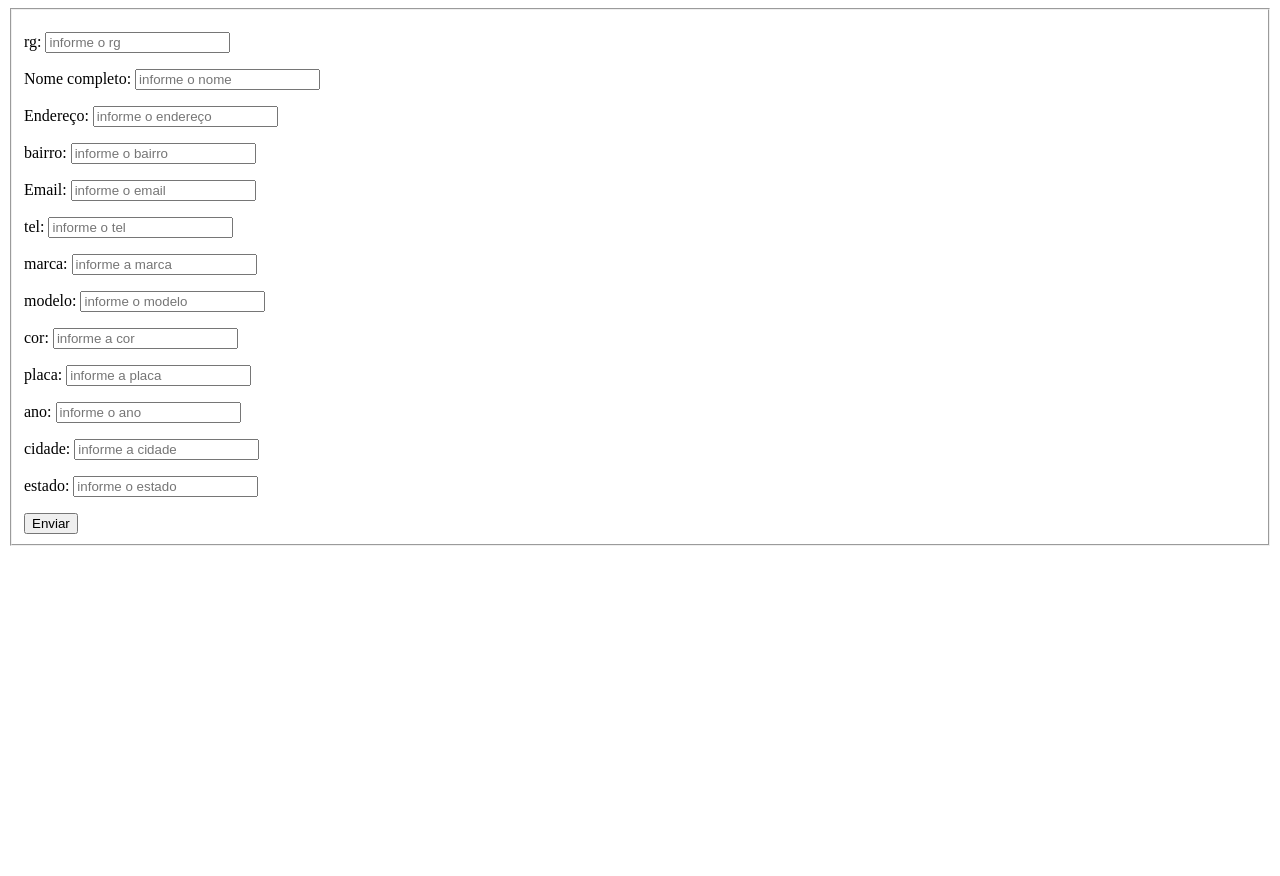
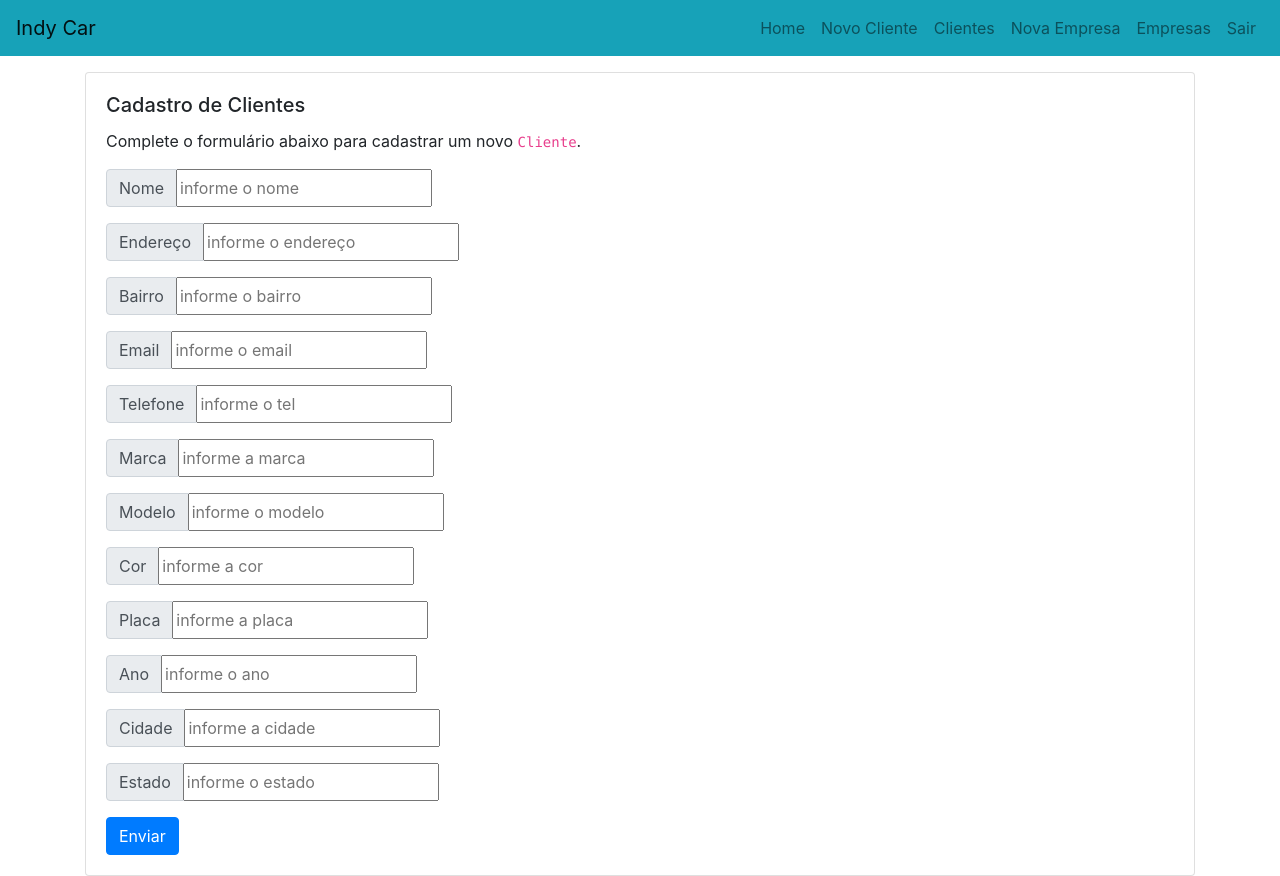
Before and after one commit to erick-panse/OPE-IndyCar, a Django app: page /formcliente/ in a window 1280 px wide. Before the commit the page ends 546 px from the top, so only its background shows below. Run offline with Django 3.2, Linux system fonts and the light colour scheme; a user stored in the database is signed in; some libraries are stand-ins or nearby versions.

Commit message:
forms estilizado

```diff
--- a/IndyCar/urls.py
+++ b/IndyCar/urls.py
@@ -36,7 +36,7 @@ urlpatterns = [
     path('formcliente/', funilaria_views.novocliente, name='formcliente'),
 
 
-    path('empresa/',funilaria_views.empresa,name='empresa'),
+    path('empresas/',funilaria_views.empresa,name='empresa'),
 
     re_path(r'empresa/(?P<id>\d+)/$',funilaria_views.editar_empresa, name='editar_empresa'),
     re_path(r'empresa/deletar/(?P<id>\d+)/$',funilaria_views.deletar_empresa, name='deletar_empresa'),
--- a/funilaria/templates/base.html
+++ b/funilaria/templates/base.html
@@ -32,8 +32,7 @@
             <a href="{% url 'formempresa' %}" class="nav-link"> Nova Empresa</a>
         </li>
         <li class="nav-item">
-        <li class="nav-item">
-            <a href="/empresa/" class="nav-link"> Empresas</a>
+            <a href="/empresas/" class="nav-link"> Empresas</a>
         </li>
         <li class="nav-item">
             <a href="/logout/" class="nav-link"> Sair</a>
--- a/funilaria/templates/formulario_indy_car.html
+++ b/funilaria/templates/formulario_indy_car.html
@@ -1,9 +1,10 @@
 
+{% extends 'base.html' %}
 
 {% block main %}
 
 
-<!DOCTYPE html>
+{% comment %} <!DOCTYPE html>
 <html>
 <head>
 	<title>
@@ -19,5 +20,130 @@
 		</form>
 	</fieldset>
 </body>
-</html>
+</html> {% endcomment %}
+
+
+<br>
+<br>
+<br>
+<div class="container">
+  <div class="row">
+    <div class="col-lg-12 col-md-12 col-sm-12 col-xs-12">
+      <div class="card">
+        <div class="card-body">
+          <h5 class="card-title">Cadastro de Clientes</h5>
+          <p class="card-text">
+            Complete o formulário abaixo para cadastrar
+            um novo <code>Cliente</code>.
+          </p>
+          <form method="post">
+            {% csrf_token %}
+
+            <!-- Nome -->
+            <div class="input-group mb-3">
+              <div class="input-group-prepend">
+                <span class="input-group-text">Nome</span>
+              </div>
+              {{form_cliente.nome}}
+            </div>
+
+            <!-- Endereço -->
+            <div class="input-group mb-3">
+              <div class="input-group-prepend">
+                <span class="input-group-text">Endereço</span>
+              </div>
+              {{form_cliente.endereco}}
+            </div>
+
+			<!-- Bairro -->
+            <div class="input-group mb-3">
+              <div class="input-group-prepend">
+                <span class="input-group-text">Bairro</span>
+              </div>
+              {{form_cliente.bairro}}
+            </div>
+
+			<!-- Email -->
+            <div class="input-group mb-3">
+              <div class="input-group-prepend">
+                <span class="input-group-text">Email</span>
+              </div>
+              {{form_cliente.email}}
+            </div>
+
+			<!-- Telefone -->
+            <div class="input-group mb-3">
+              <div class="input-group-prepend">
+                <span class="input-group-text">Telefone</span>
+              </div>
+              {{form_cliente.tel}}
+            </div>
+
+			<!-- Marca -->
+            <div class="input-group mb-3">
+              <div class="input-group-prepend">
+                <span class="input-group-text">Marca</span>
+              </div>
+              {{form_cliente.marca}}
+            </div>
+
+			<!-- Modelo -->
+            <div class="input-group mb-3">
+              <div class="input-group-prepend">
+                <span class="input-group-text">Modelo</span>
+              </div>
+              {{form_cliente.modelo}}
+            </div>
+
+			<!-- Cor -->
+            <div class="input-group mb-3">
+              <div class="input-group-prepend">
+                <span class="input-group-text">Cor</span>
+              </div>
+              {{form_cliente.cor}}
+            </div>
+
+			<!-- Placa -->
+            <div class="input-group mb-3">
+              <div class="input-group-prepend">
+                <span class="input-group-text">Placa</span>
+              </div>
+              {{form_cliente.placa}}
+            </div>
+
+			<!-- Ano -->
+            <div class="input-group mb-3">
+              <div class="input-group-prepend">
+                <span class="input-group-text">Ano</span>
+              </div>
+              {{form_cliente.ano}}
+            </div>
+
+			<!-- Cidade -->
+            <div class="input-group mb-3">
+              <div class="input-group-prepend">
+                <span class="input-group-text">Cidade</span>
+              </div>
+              {{form_cliente.cidade}}
+            </div>
+
+
+			<!-- Estado -->
+            <div class="input-group mb-3">
+              <div class="input-group-prepend">
+                <span class="input-group-text">Estado</span>
+              </div>
+              {{form_cliente.estado}}
+            </div>
+
+
+
+            <button class="btn btn-primary">Enviar</button>
+          </form>
+        </div>
+      </div>
+    </div>
+  </div>
+</div>
+
 {% endblock %}
--- a/funilaria/views.py
+++ b/funilaria/views.py
@@ -13,7 +13,7 @@ def index (request):
 def cliente(request):
     clientes = Cliente.objects.all().order_by('id')
     msg=messages.get_messages(request)
-    return render(request,'Clientes.html',context={'clientes':clientes,'msg':msg})
+    return render(request,'clientes.html',context={'clientes':clientes,'msg':msg})
 
 @login_required(login_url='/login/')
 def novocliente(request):
@@ -58,7 +58,7 @@ def deletar_cliente(request,id=None):
 def empresa(request):
     empresas = Empresa.objects.all().order_by('id')
     msg=messages.get_messages(request)
-    return render(request,'index.html',context={'empresas':empresas,'msg':msg})
+    return render(request,'empresas.html',context={'empresas':empresas,'msg':msg})
 
 @login_required(login_url='/login/')
 def novoempresa(request):
```
Also changed, not shown: funilaria/templates/empresas.html (added, +61 -0 lines), funilaria/templates/index.html (+4 -5 lines), db.sqlite3.
